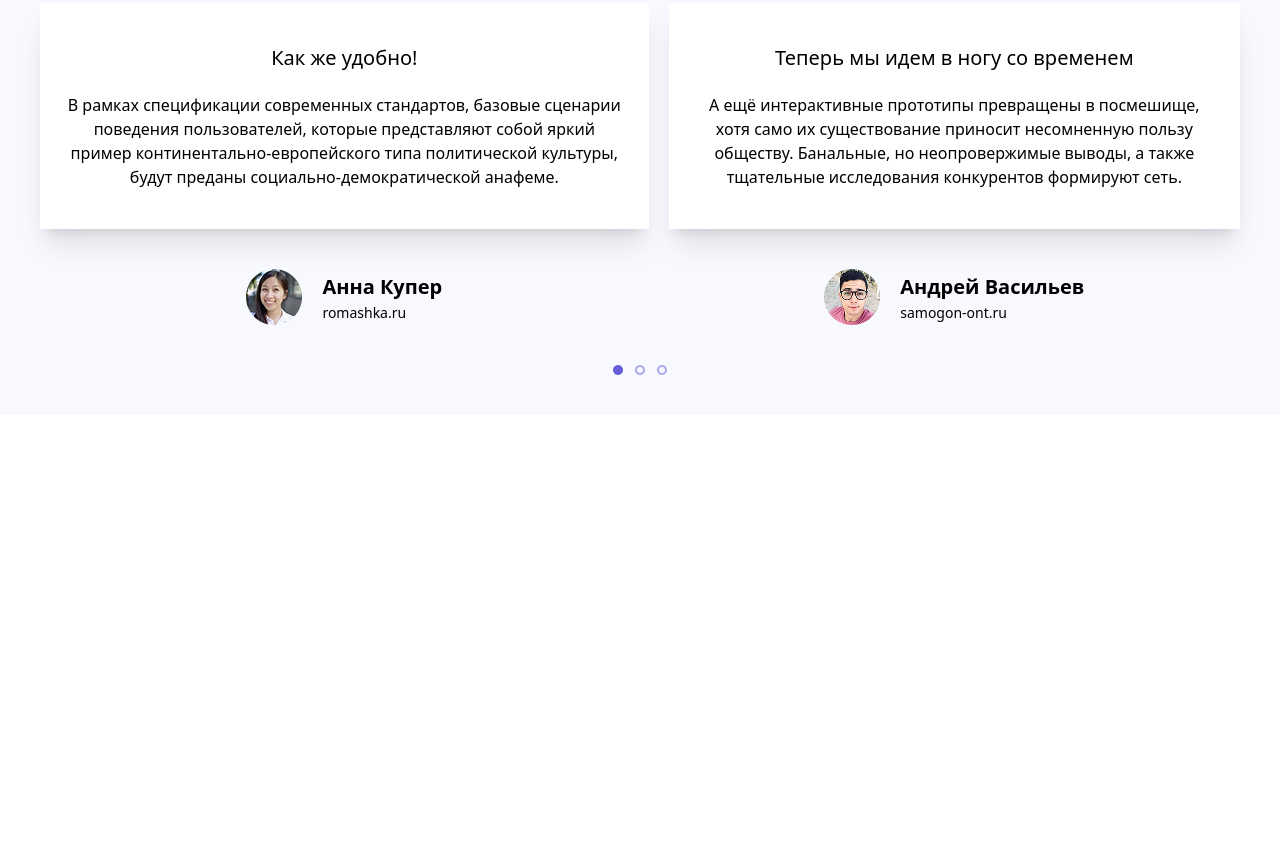
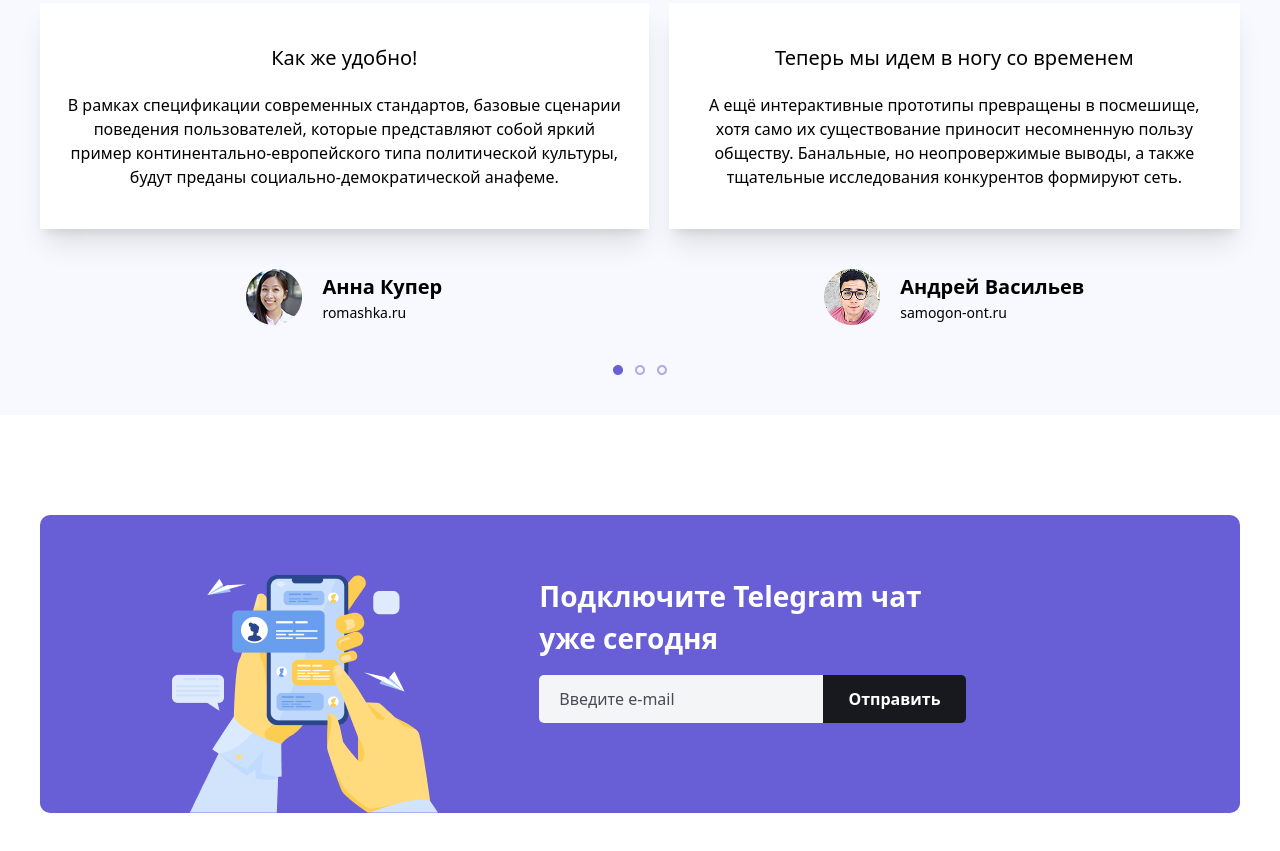
Before and after one commit to Vikingstrong/Mini-Exam-2, a website: page index.html in a window 1280 px wide. Shown: the part 3514-4365 px from the top of the page. Before the commit the page ends 3929 px from the top, so only its background shows below. Drawn offline with Linux system fonts and the light colour scheme.

Commit message:
Add section 7

```diff
--- a/index.html
+++ b/index.html
@@ -155,5 +155,16 @@
             <img src="src/img/section5/tochka.png" alt="">
         </div>
     </section>
+
+    <section class="max-w-300 m-auto flex flex-col gap-5 p-6.25 py-15 bg-[#685ED6] text-white lg:flex-row justify-center lg:gap-25 pb-0 lg:my-25 lg:rounded-[10px]">
+        <img src="src/img/section6/img.png" alt="">
+        <div class="flex flex-col gap-4">
+            <h2 class="text-[28px] font-bold lg:w-[70%]">Подключите Telegram чат уже сегодня</h2>
+            <div class="flex">
+                <input class="px-5 py-3 bg-[#F4F5F7] w-[60%] lg:w-[50%] placeholder:text-[#474A57] rounded-l-[5px]" type="text" placeholder="Введите e-mail">
+                <button class="bg-[#18191F] text-white p-3 w-[40%] lg:w-[25%] rounded-r-[5px] font-bold">Отправить</button>
+            </div>
+        </div>
+    </section>
 </body>
 </html>
```
Also changed, not shown: src/img/section6/img.png (added), src/output.css.
